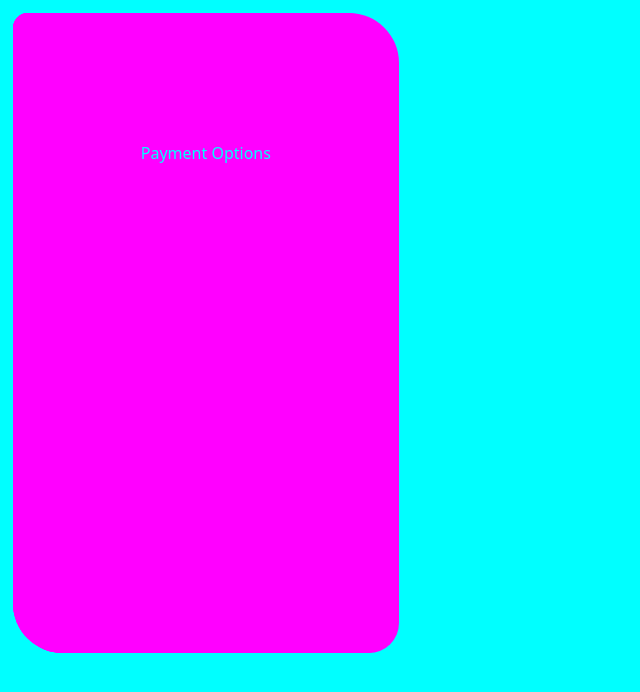
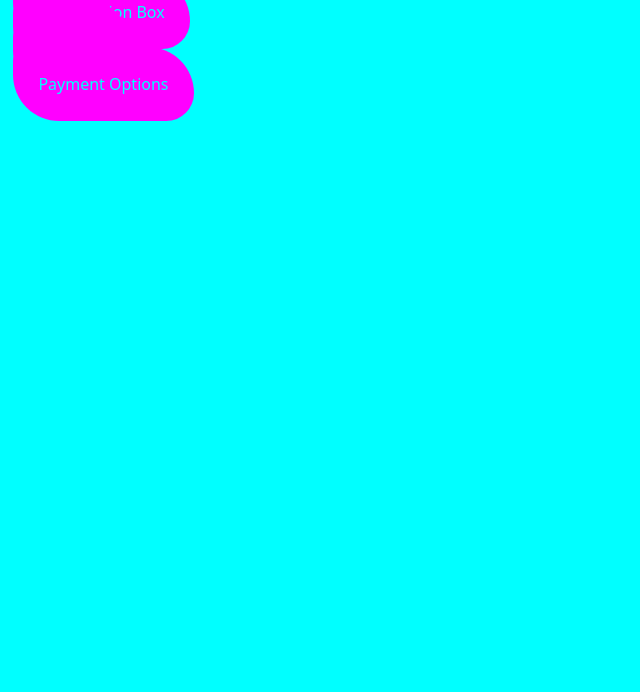
Before and after one commit to AmaratheCapybara/AmaraCapy, a SvelteKit app: page / in a window 1280 px wide. Shown: the top 692 px of the page, without its empty margins (0-640 px from the left). Built offline with nearby package versions, Linux system fonts and the light colour scheme; a web font is replaced by a local one.

Commit message:
Update layout.css
changing things

```diff
--- a/src/routes/layout.css
+++ b/src/routes/layout.css
@@ -93,7 +93,7 @@
         line-height: 1.4;
         margin-bottom: 0.3em;
     }
-}
+
     nav { /* I know you did not give my job to AI smh -Aurora*/
         position: sticky;        /* sticks while scrolling */
         top: 0;                  /* required for sticky */
@@ -128,11 +128,17 @@ nav ul {
         }
 
     }
+
+
+
+
+    /*Homebrew classes*/
     .nava {
-    position: absolute;
+        position: relative;
+
         height: 80%;
         max-height: 90%;
-    padding: 10%;
+        padding: 2%;
         margin: 1%;
         color: cyan;
         background-color: magenta;
@@ -144,3 +150,4 @@ nav ul {
         background-color: saddlebrown;
         cursor: alias;
     }
+}
```
Lines whose indentation alone changed are shown as unchanged.
